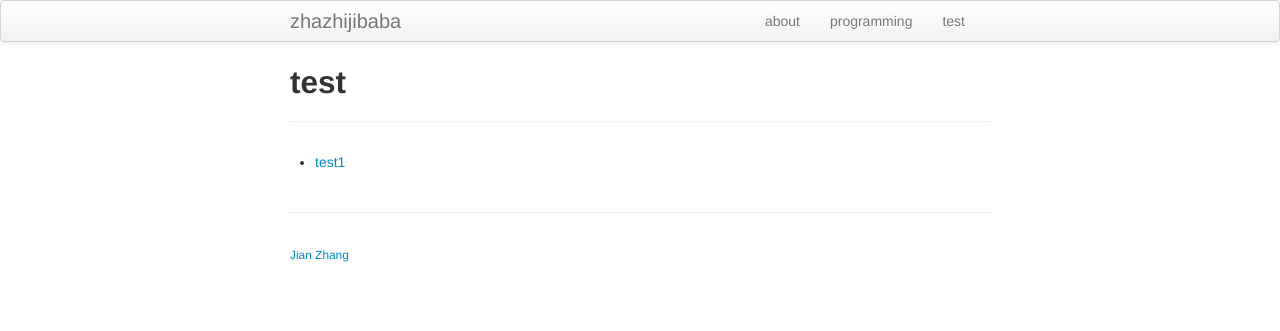
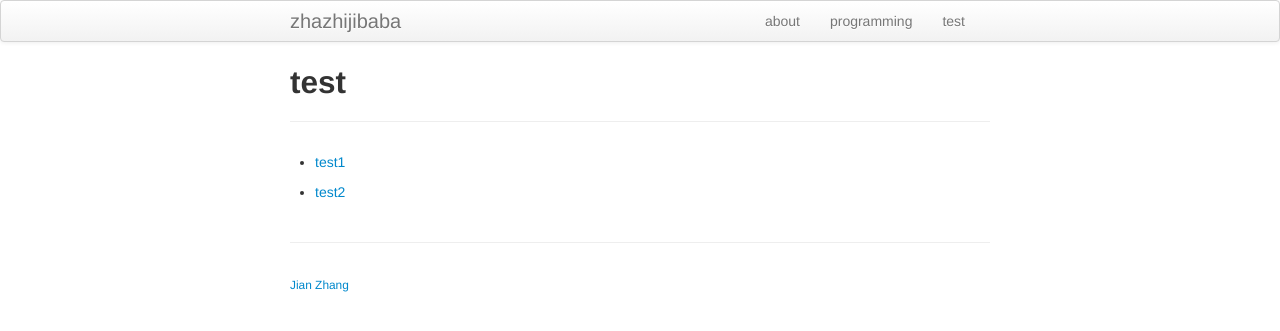
Before and after one commit to zhazhijibaba/zhazhijibaba.github.io, a Jekyll site: the page built from pages/test.md, in a window 1280 px wide. Shown: the top 331 px of the page. Built offline with Jekyll 4.4.1, drawn with Linux system fonts in a browser that asks for light colours.

Commit message:
Update test.md

```diff
--- a/pages/test.md
+++ b/pages/test.md
@@ -5,3 +5,5 @@ description: test
 ---
 
 * [test1](test/test1.html)
+
+* [test2](test/test2.html)
```
